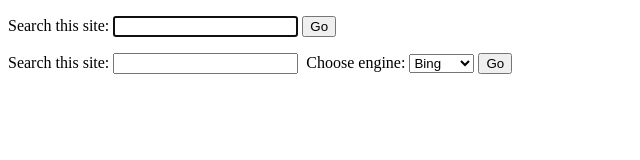
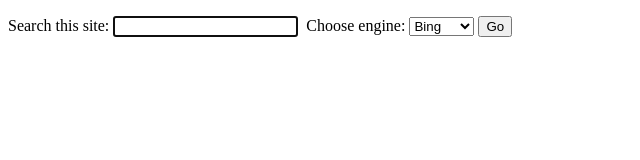
Before and after one commit to khann97/SearchSite, a plain HTML site: page index.html in a window 1280 px wide. Shown: the whole page, without its empty margins (0-640 px from the left). Drawn offline with Linux system fonts and the light colour scheme.

Commit message:
first commit

```diff
--- a/index.html
+++ b/index.html
@@ -11,11 +11,6 @@
     <p>
         Search this site:
         <input type="text" id="txtlookfor" autofocus />
-        <input type="button" onclick="search()" value="Go" />
-    </p>
-    <p>
-        Search this site:
-        <input type="text" id="txtlookfor" autofocus />
         <!-- Show drop-down list -->
         &nbsp;Choose engine:
         <select id="dropdown">
--- a/js/search.js
+++ b/js/search.js
@@ -20,3 +20,4 @@ if (lookfor.length > 0) {
         alert('Please type the word or words for which you want to search.');
     }
 }
+console.log(query)
```
